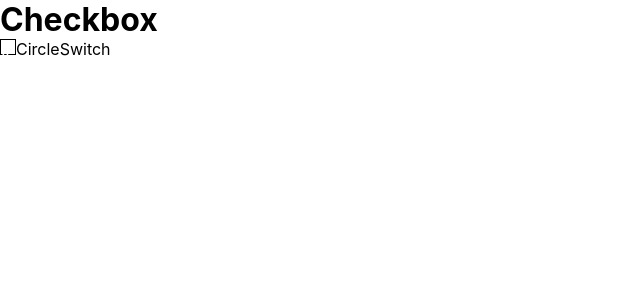
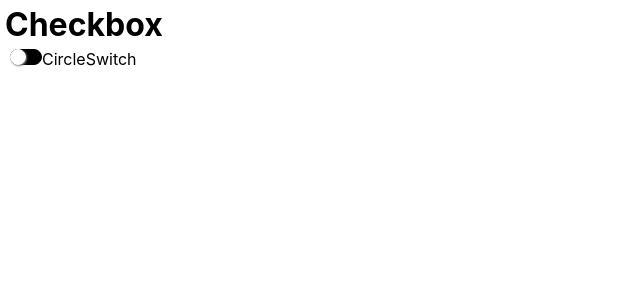
Before and after one commit to igayamaguchi/vue-ui-example, a Nuxt app: page /checkbox in a window 1280 px wide. Shown: the top 300 px of the page, without its empty margins (0-640 px from the left). Built offline with nearby package versions, Linux system fonts and the light colour scheme.

Commit message:
circle and shadow

```diff
--- a/components/checkbox/CircleSwitch.vue
+++ b/components/checkbox/CircleSwitch.vue
@@ -41,30 +41,34 @@ input {
   opacity: 0;
 }
 label {
-  padding-left: 1rem;
+  padding-left: 2rem;
 }
 label::before {
   content: '';
-  width: 1rem;
+  width: 2rem;
   height: 1rem;
   position: absolute;
   top: 0;
   left: 0;
+  border: solid 1px black;
+  border-radius: 0.5rem;
+  background-color: black;
 }
 label::after {
-  content: 'x';
+  content: '';
   color: white;
   width: 1rem;
   height: 1rem;
   position: absolute;
   top: 0;
   left: 0;
-  border: solid 1px black;
+  border: solid 1px white;
+  border-radius: 100%;
+  background-color: white;
+  transition: all 300ms 0s ease;
+  box-shadow: 1px 1px 2px 0 grey;
 }
-.checked::before {
-  background-color: black;
-}
-.no-checked::before {
-  background-color: white;
+.checked::after {
+  left: 1rem;
 }
 </style>
--- a/pages/checkbox.vue
+++ b/pages/checkbox.vue
@@ -28,4 +28,7 @@ export default {
 </script>
 
 <style scoped>
+div {
+  margin: 5px;
+}
 </style>
```
